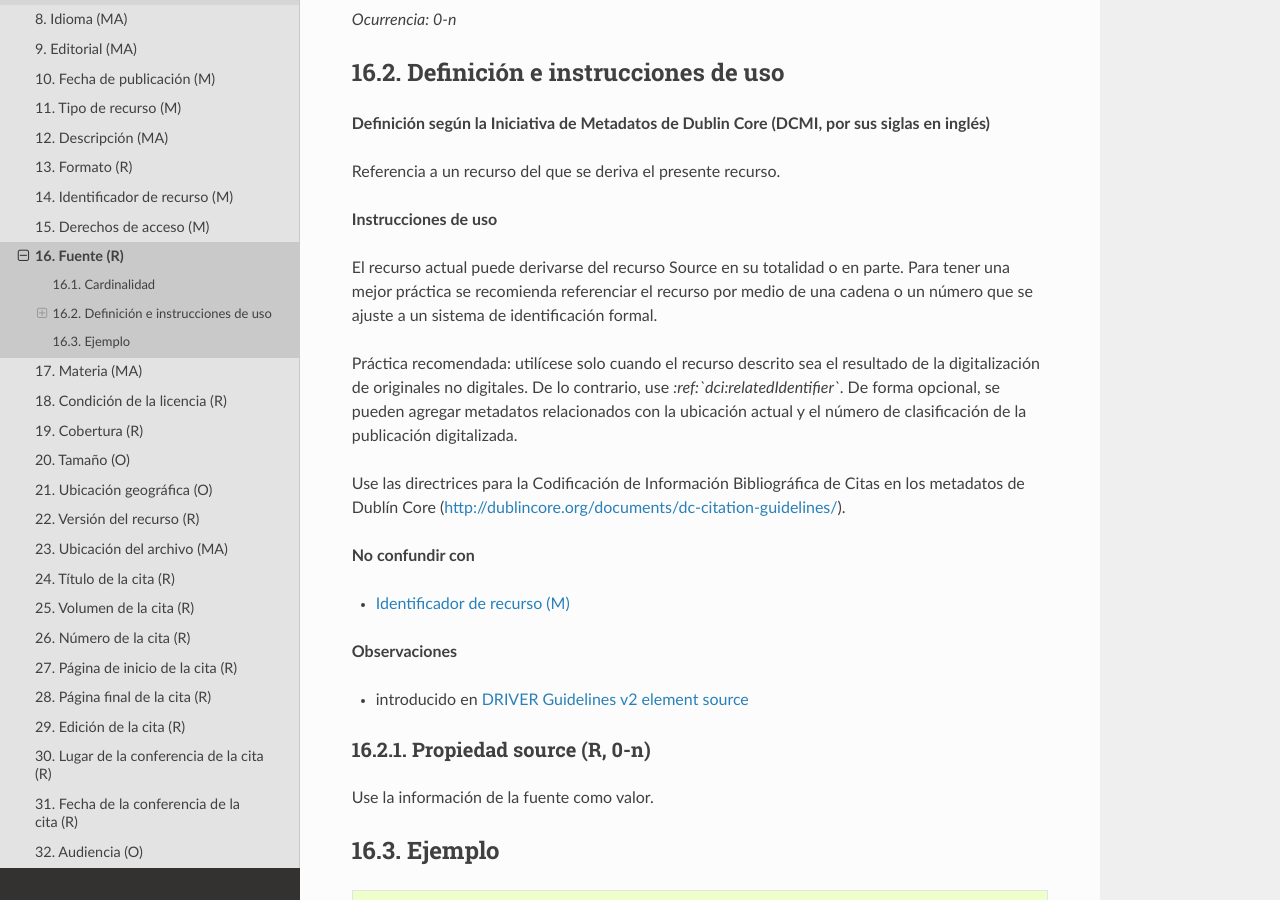
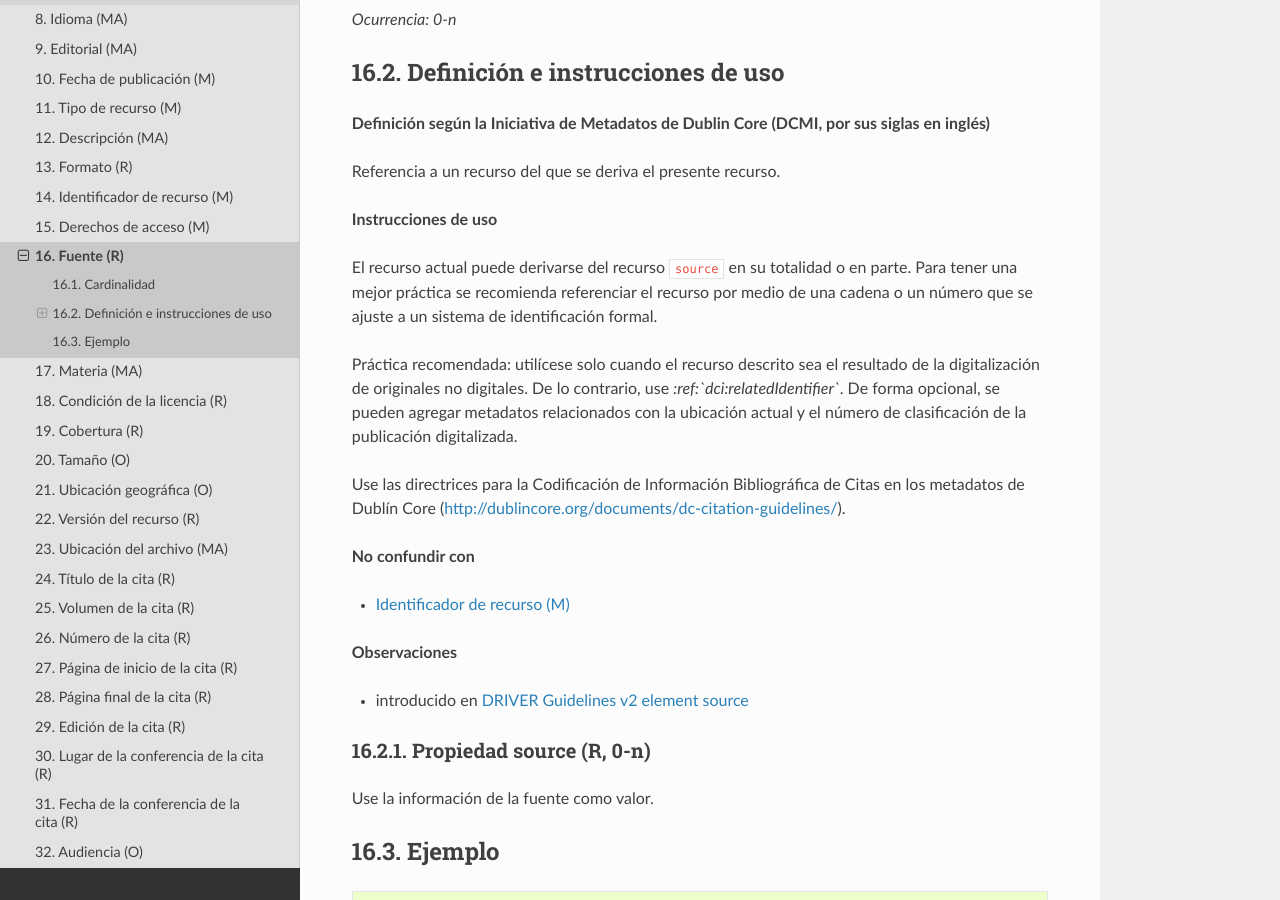
Before and after one commit to memoemg/openAIRE4, a Sphinx documentation site: the page built from docs/field_source.rst, in a window 1280 px wide and 900 px high, scrolled down 305 px. Built offline with Sphinx 7.4.7 and the Read the Docs theme 2.0.0, drawn with Linux system fonts in a browser that asks for light colours; a script that is not in the unit is left out.

```diff
--- a/docs/field_source.rst
+++ b/docs/field_source.rst
@@ -21,7 +21,7 @@ Referencia a un recurso del que se deriva el presente recurso.
 
 **Instrucciones de uso**
 
-El recurso actual puede derivarse del recurso Source en su totalidad o en parte. Para tener una mejor práctica se recomienda referenciar el recurso por medio de una cadena o un número que se ajuste a un sistema de identificación formal.
+El recurso actual puede derivarse del recurso ``source`` en su totalidad o en parte. Para tener una mejor práctica se recomienda referenciar el recurso por medio de una cadena o un número que se ajuste a un sistema de identificación formal.
 
 Práctica recomendada: utilícese solo cuando el recurso descrito sea el resultado de la digitalización de originales no digitales. De lo contrario, use *:ref:`dci:relatedIdentifier`*. De forma opcional, se pueden agregar metadatos relacionados con la ubicación actual y el número de clasificación de la publicación digitalizada.
 
```
